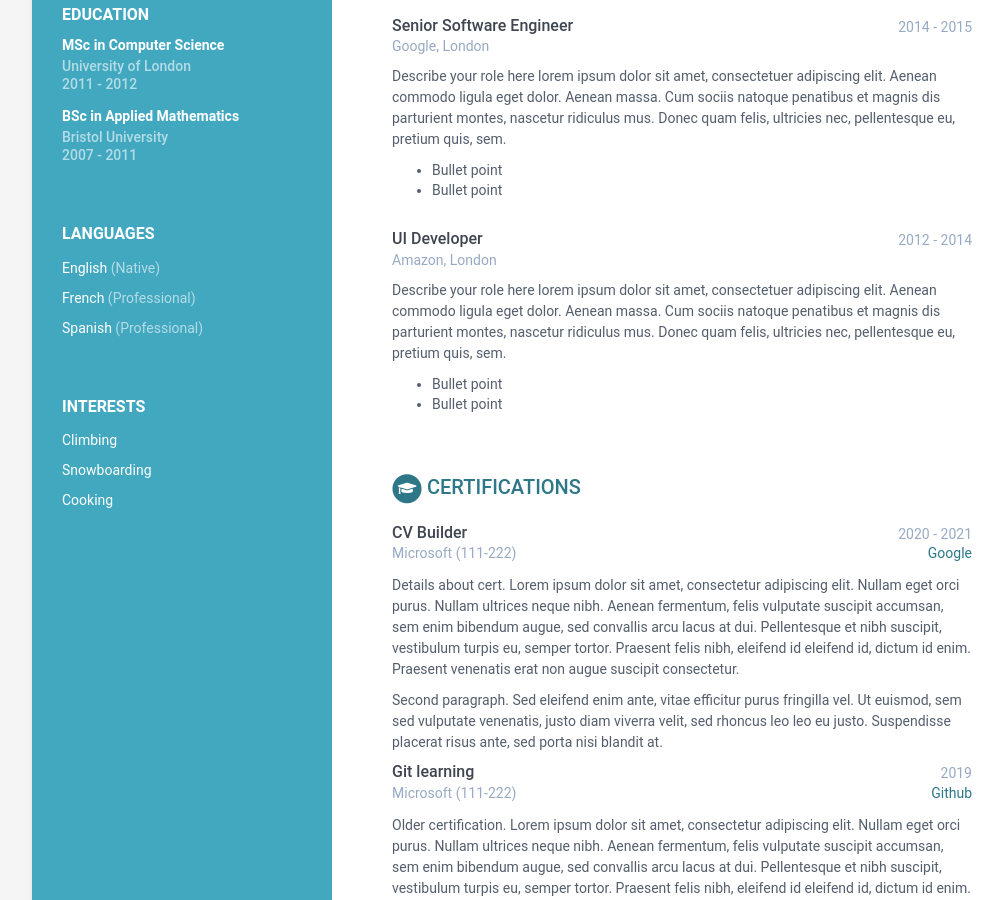
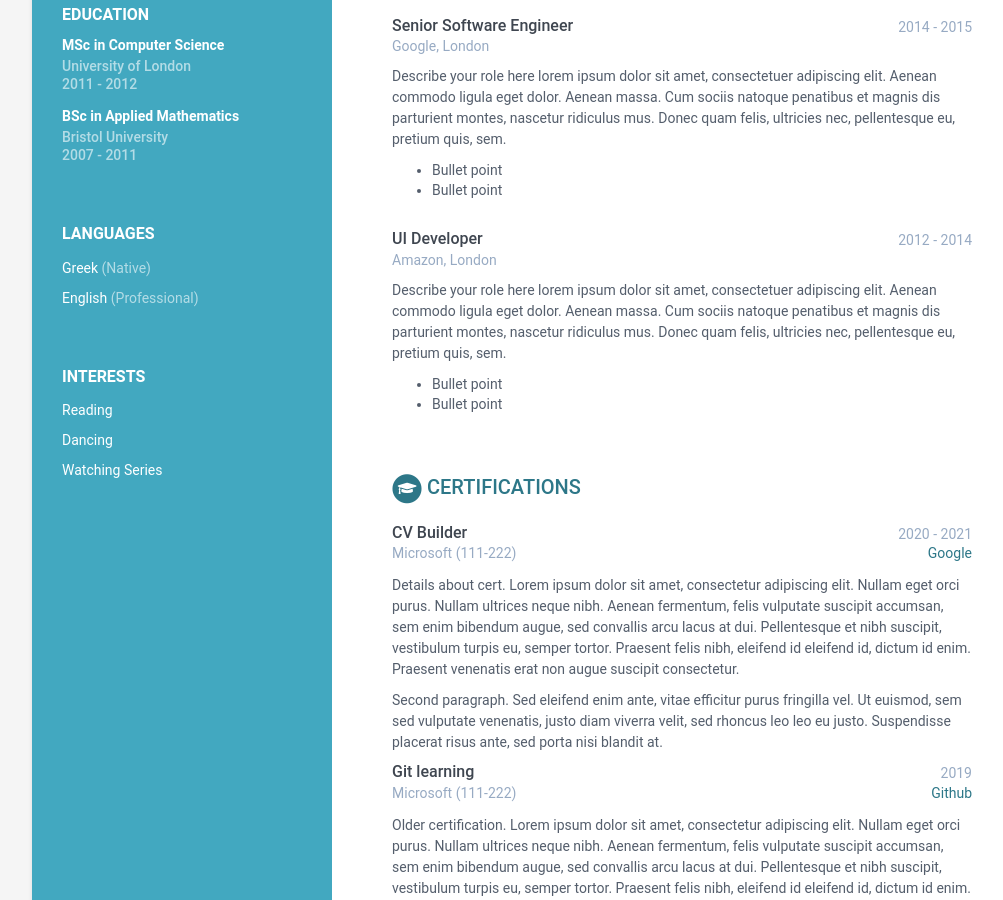
Before and after one commit to Konssven/konssven.github.io, a Jekyll site: the page built from index.html, in a window 1280 px wide and 900 px high, scrolled down 594 px. Shown: the whole window, without its empty margins (108-1111 px from the left). Built offline with Jekyll 4.4.1, drawn with Linux system fonts in a browser that asks for light colours.

Commit message:
Change languages & interests

```diff
--- a/_data/data.yml
+++ b/_data/data.yml
@@ -33,26 +33,26 @@ sidebar:
     languages:
       title: Languages
       info:
-        - idiom: English
+        - idiom: Greek
           level: Native
 
-        - idiom: French
+        - idiom: English
           level: Professional
 
-        - idiom: Spanish
-          level: Professional
-
+#        - idiom: Spanish
+#          level: Professional
+#
     interests:
       title: Interests
       info:
-        - item: Climbing
+        - item: Reading
           link:
 
-        - item: Snowboarding
+        - item: Dancing
           link:
 
-        - item: Cooking
-          link:
+        - item: Watching Series
+          link: www.netflix.com/gr/
 
 career-profile:
     title: Career Profile
```
